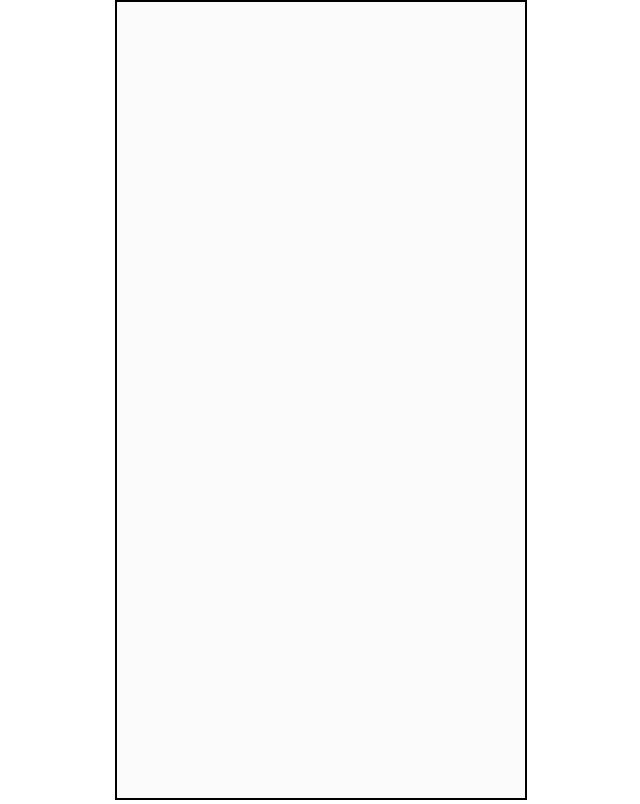
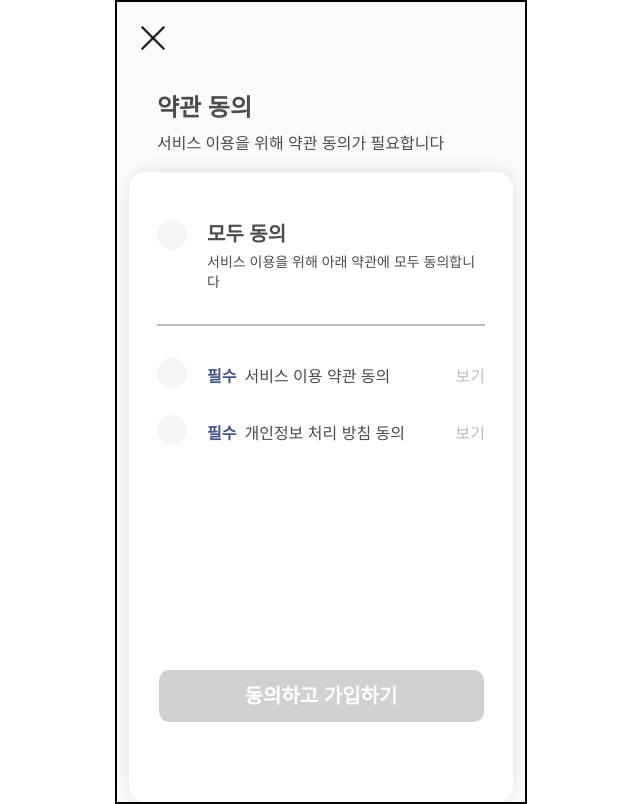
Before and after one commit to UMC-8th-Hackathon-Team-Name/dentistry_FE, a React (Vite) app in the folder app/: page /signup/terms in a window 1280 px wide. Before the commit this address had no page. Shown: the whole page, without its empty margins (319-959 px from the left). Built offline with nearby package versions, Linux system fonts and the light colour scheme; a web font is replaced by a local one.

Commit message:
minor change

```diff
--- a/app/src/App.tsx
+++ b/app/src/App.tsx
@@ -2,7 +2,7 @@ import { BrowserRouter, Route, Routes } from "react-router-dom";
 import "./App.css";
 
 import LandigPage from "./auth/LandingPage";
-import Terms from "./auth/Terms";
+import SignupTerms from "./auth/SignupTerms";
 import Main from "./main/Main";
 import SignupEmail from "./auth/SignupEmail";
 import SignupPassword from "./auth/SignupPassword";
@@ -18,7 +18,7 @@ function App() {
       <BrowserRouter>
         <Routes>
           <Route path="/" element={<LandigPage />} />
-          <Route path="/terms" element={<Terms />} />
+          <Route path="signup/terms" element={<SignupTerms />} />
           <Route path="/main" element={<Main />} />
           <Route path="/signup/email" element={<SignupEmail />} />
           <Route path="/signup/password" element={<SignupPassword />} />
--- a/app/src/auth/LandingPage.tsx
+++ b/app/src/auth/LandingPage.tsx
@@ -26,7 +26,6 @@ const LandigPage = () => {
         </span>
       </div>
       <div className="absolute flex flex-col gap-5 w-fit bottom-24">
-        {/* 추후 버튼 컴포넌트로 교체 */}
         <LoginButton />
         <Link
           to="/terms"
--- a/app/src/auth/SignupComplete.tsx
+++ b/app/src/auth/SignupComplete.tsx
@@ -36,10 +36,10 @@ const SignupComplete = () => {
       {/* Container */}
       <div className="w-96 h-[630px] flex flex-col justify-end items-center pt-12 pb-20 px-7">
         <Button
-          text={"세부정보 입력하러 가기"}
+          text={"로그인 하기"}
           type={"button"}
           onClick={() => {
-            nav("/");
+            nav("/login");
           }}
         />
       </div>
--- a/app/src/auth/Terms.tsx
+++ b/app/src/auth/SignupTerms.tsx
@@ -4,7 +4,7 @@ import Button from "../components/common/Button";
 import closeIcon from "/src/assets/close_icon.png";
 import checkIcon from "/src/assets/check_icon.png";
 
-const Terms = () => {
+const SignupTerms = () => {
   const nav = useNavigate();
   const [isFullChecked, setIsFullChecked] = useState(false);
   const [isServiceChecked, setIsServiceChecked] = useState(false);
@@ -169,4 +169,4 @@ const Terms = () => {
   );
 };
 
-export default Terms;
+export default SignupTerms;
```
